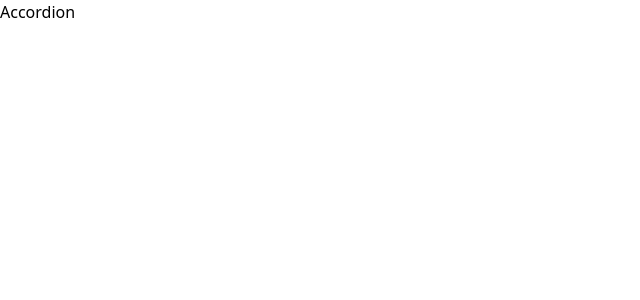
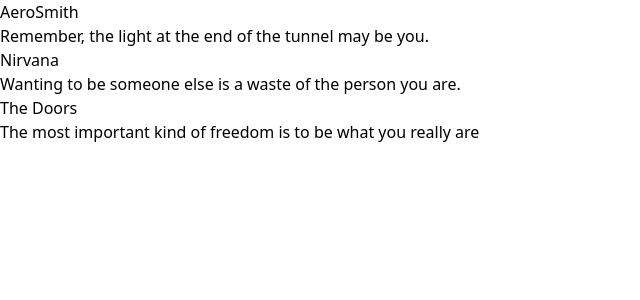
Before and after one commit to OerdBej/5-React-Projects, a React (Create React App) app: page / in a window 1280 px wide. Shown: the top 300 px of the page, without its empty margins (0-640 px from the left). Built offline with nearby package versions, Linux system fonts and the light colour scheme.

Commit message:
starting to work with accordion - defining state and the conditional logic

```diff
--- a/src/App.js
+++ b/src/App.js
@@ -4,16 +4,23 @@
 const App = () => {
     const items = [
         {
+            id: 'lk2kj5',
             label: 'AeroSmith',
-            content: 'Dream ON',
+            content: 'Remember, the light at the end of the tunnel may be you.',
         },
         {
+            id: 'lk2kk5',
+
             label: 'Nirvana',
-            content: 'My Girl',
+            content:
+                'Wanting to be someone else is a waste of the person you are.',
         },
         {
+            id: 'lk2kh5',
+
             label: 'The Doors',
-            content: 'Riders on the Storm',
+            content:
+                'The most important kind of freedom is to be what you really are',
         },
     ];
 
--- a/src/components/Accordion.js
+++ b/src/components/Accordion.js
@@ -1,7 +1,22 @@
 import React from 'react';
+import { useState } from 'react';
 
 const Accordion = ({ items }) => {
-    return <div>Accordion</div>;
+    const [expandedIndex, setExpandedIndex] = useState(0);
+
+    // loop from all data props
+    const renderedItems = items.map((item, index) => {
+        const isExpanded = index === expandedIndex;
+        console.log(isExpanded);
+
+        return (
+            <div key={item.id}>
+                <div>{item.label}</div>
+                <div>{item.content}</div>
+            </div>
+        );
+    });
+    return <div>{renderedItems}</div>;
 };
 
 export default Accordion;
```
